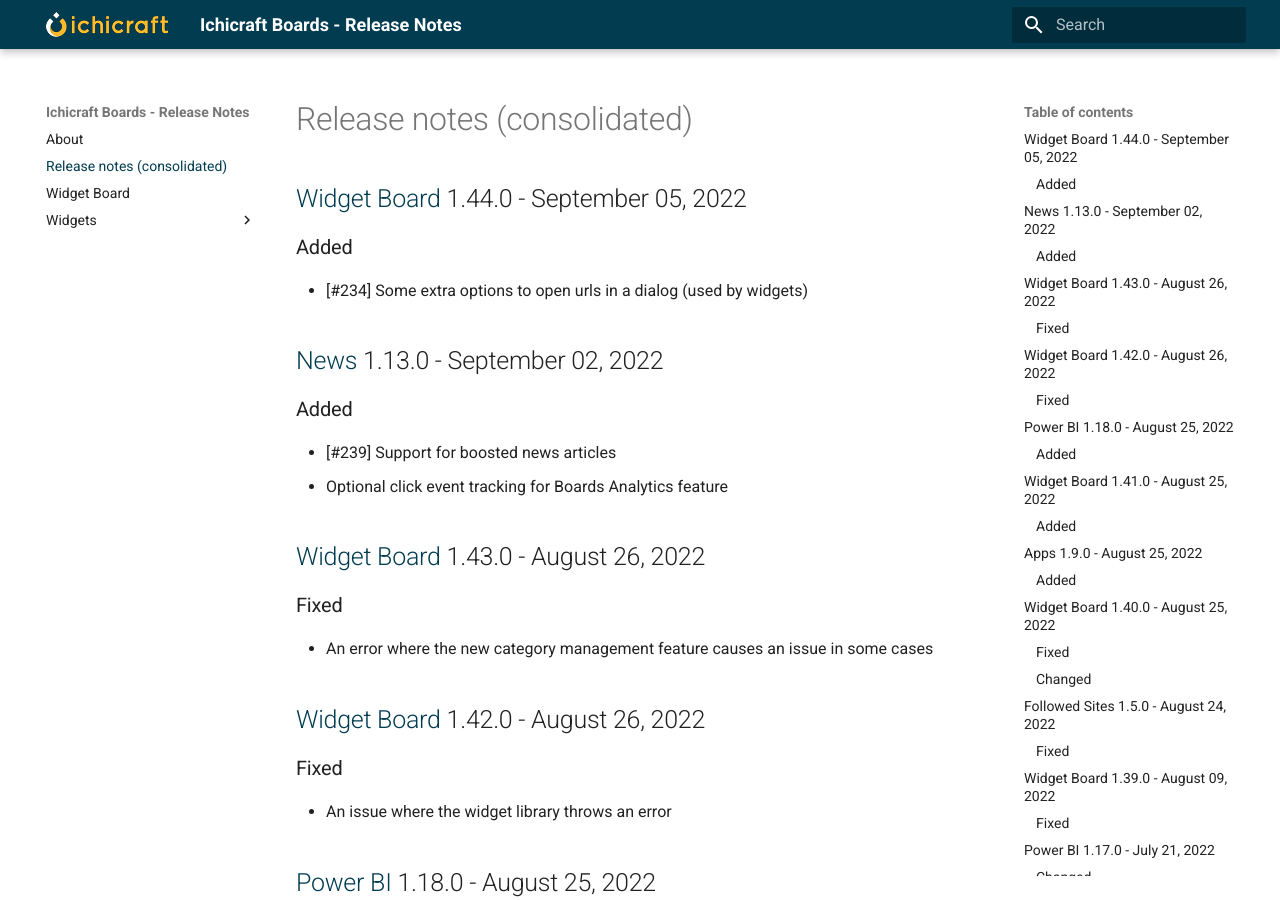
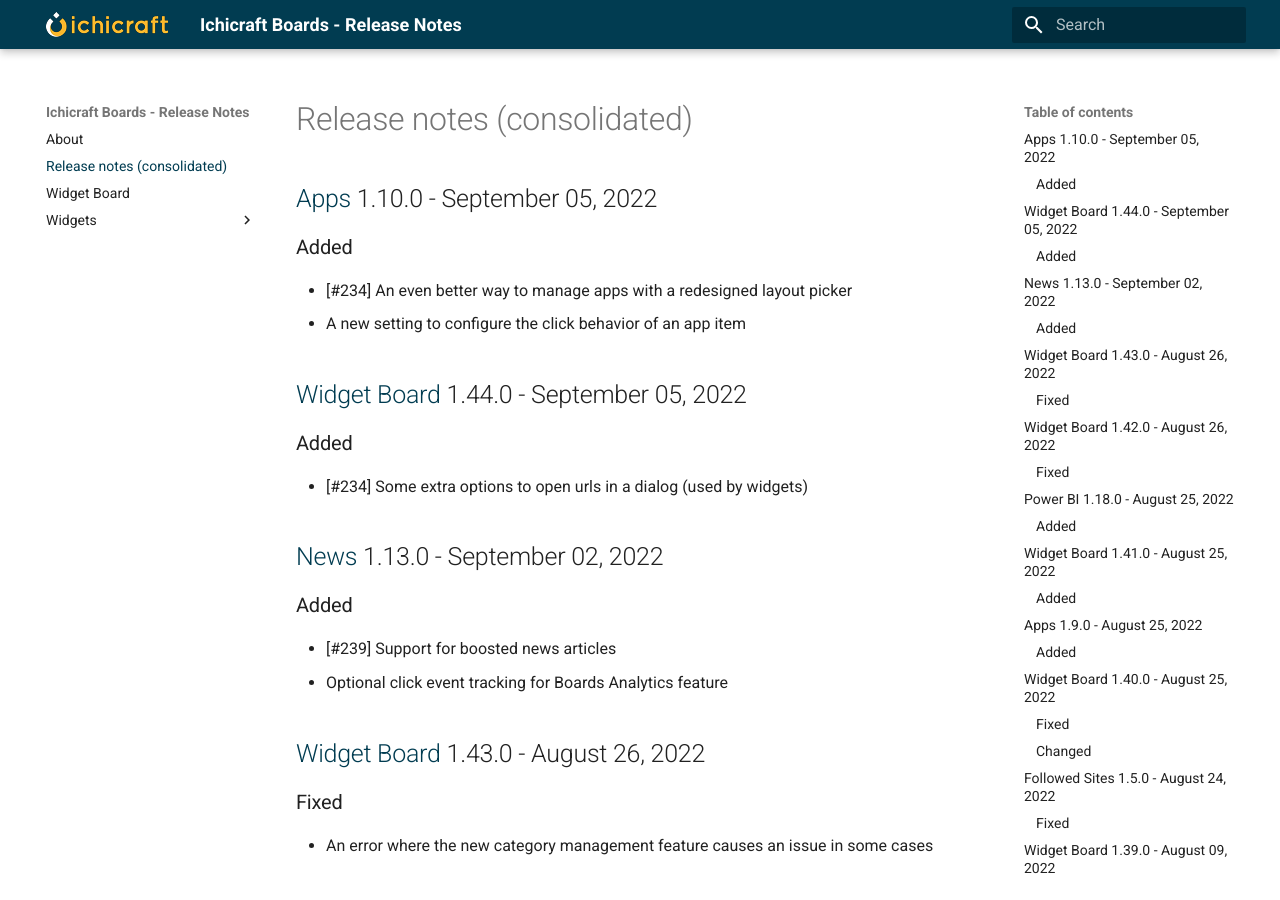
Before and after one commit to ichicraft/widgets-docs, an MkDocs documentation site: the page built from docs/Release-notes-(consolidated).md, in a window 1280 px wide and 900 px high. Built offline with MkDocs 1.6.1 and Material for MkDocs 9.7.7, drawn with Linux system fonts in a browser that asks for light colours.

Commit message:
Release notes updated by BuildService

```diff
--- a/docs/Release-notes-(consolidated).md
+++ b/docs/Release-notes-(consolidated).md
@@ -1,3 +1,9 @@
+## [Apps](./Widgets/Apps.md) 1.10.0 - September 05, 2022
+
+### Added
+- [#234] An even better way to manage apps with a redesigned layout picker
+- A new setting to configure the click behavior of an app item
+
 ## [Widget Board](./Widget Board.md) 1.44.0 - September 05, 2022
 
 ### Added
```
Also changed, not shown: docs/Widgets/Apps.md (+6 -0 lines).
